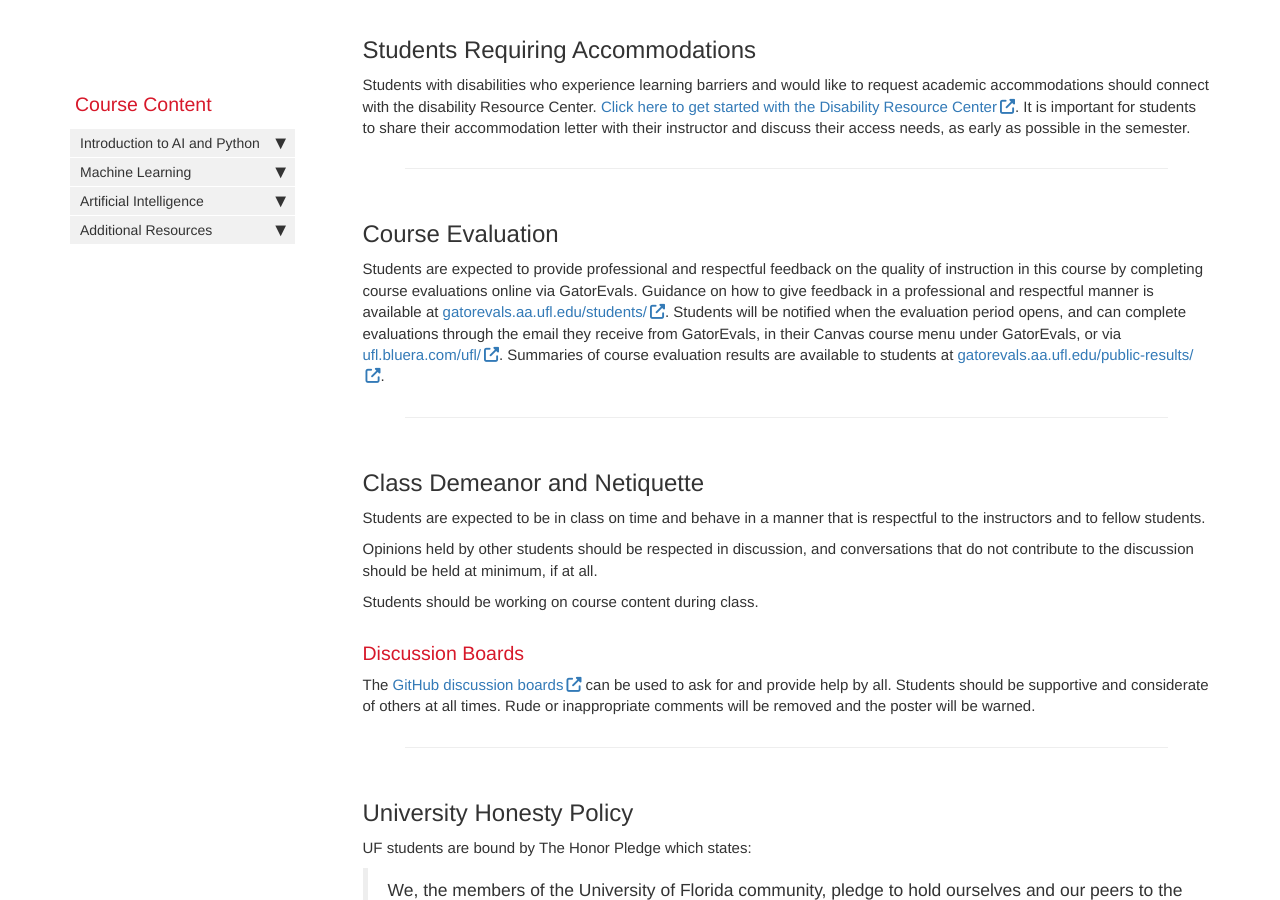
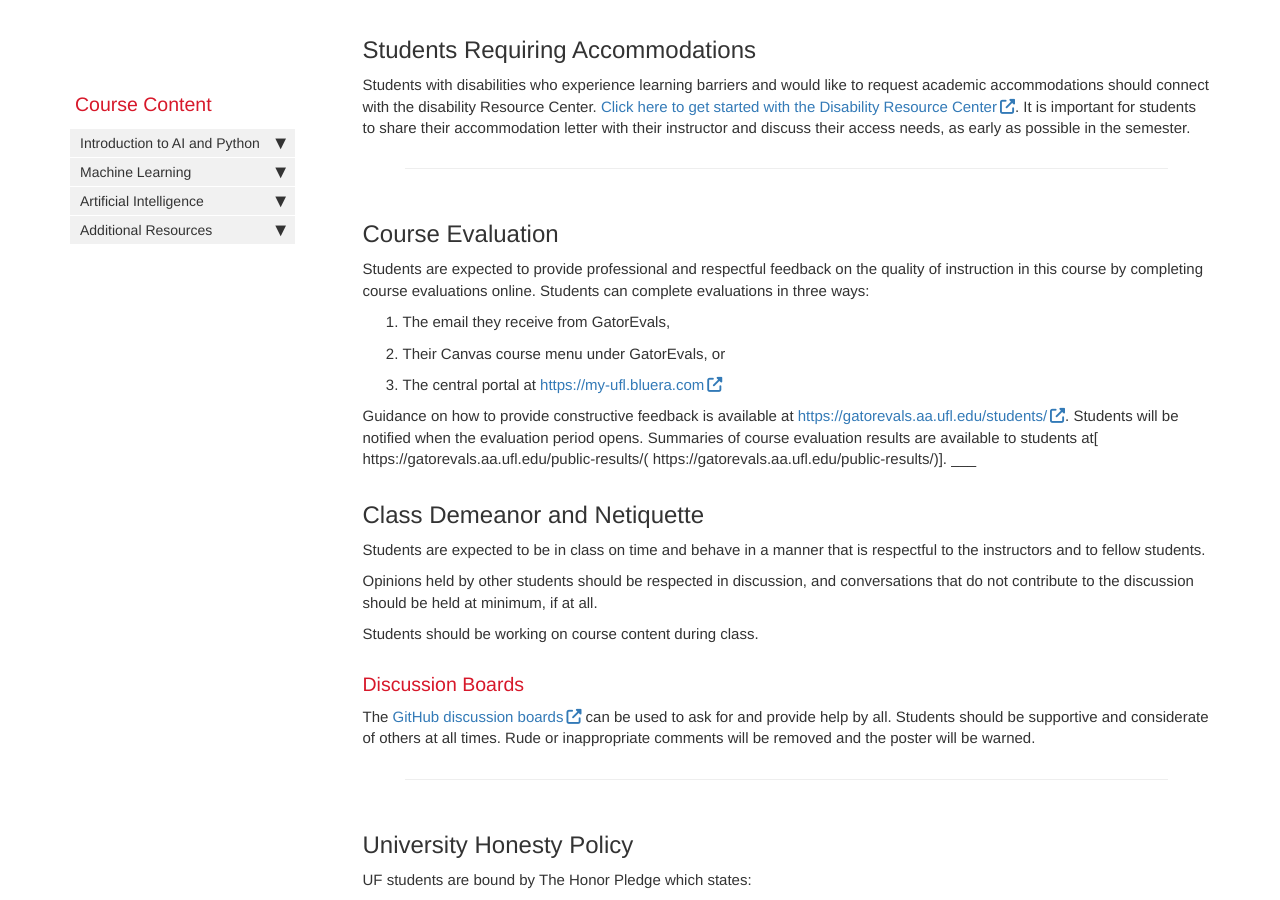
Before and after one commit to AIBiology/aibiology.github.io, a Jekyll site: the page built from index.md, in a window 1280 px wide and 900 px high, scrolled down 10391 px. Built offline with Jekyll 4.4.1, drawn with Linux system fonts in a browser that asks for light colours; nearby versions of some CDN libraries; comment, search, counter and statistics services are not loaded.

Commit message:
Update Evaluation text for 2025 guidance

```diff
--- a/index.md
+++ b/index.md
@@ -316,8 +316,13 @@ ___
 
 ## Course Evaluation
 
-Students are expected to provide professional and respectful feedback on the quality of instruction in this course by completing course evaluations online via GatorEvals. Guidance on how to give feedback in a professional and respectful manner is available at [gatorevals.aa.ufl.edu/students/](https://gatorevals.aa.ufl.edu/students/). Students will be notified when the evaluation period opens, and can complete evaluations through the email they receive from GatorEvals, in their Canvas course menu under GatorEvals, or via [ufl.bluera.com/ufl/](https://ufl.bluera.com/ufl/). Summaries of course evaluation results are available to students at [gatorevals.aa.ufl.edu/public-results/](https://gatorevals.aa.ufl.edu/public-results/).
+Students are expected to provide professional and respectful feedback on the quality of instruction in this course by completing course evaluations online. Students can complete evaluations in three ways:
 
+1. The email they receive from GatorEvals,
+1. Their Canvas course menu under GatorEvals, or
+1. The central portal at [https://my-ufl.bluera.com](https://my-ufl.bluera.com)
+
+Guidance on how to provide constructive feedback is available at [https://gatorevals.aa.ufl.edu/students/](https://gatorevals.aa.ufl.edu/students/). Students will be notified when the evaluation period opens. Summaries of course evaluation results are available to students at[ https://gatorevals.aa.ufl.edu/public-results/( https://gatorevals.aa.ufl.edu/public-results/)].
 ___
 
 ## Class Demeanor and Netiquette
```
